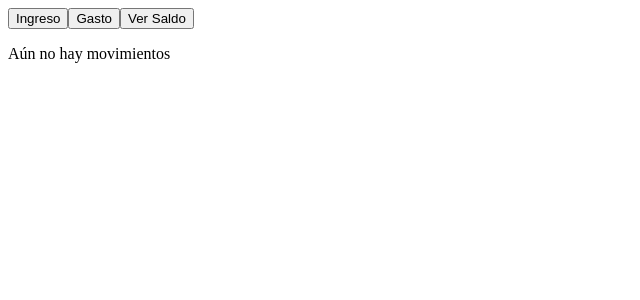
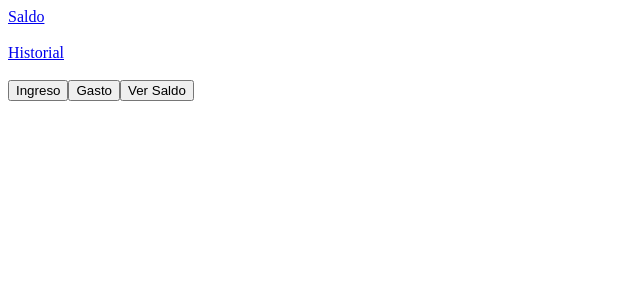
Before and after one commit to Jmeza7/finanzas-app, an Angular app: page / in a window 1280 px wide. Shown: the top 300 px of the page, without its empty margins (0-640 px from the left). Built offline with nearby package versions, Linux system fonts and the light colour scheme.

Commit message:
Día 5: routing con lazy loading y página de historial

```diff
--- a/src/app/app.html
+++ b/src/app/app.html
@@ -1,2 +1,9 @@
-
-<app-saldo />
+<nav>
+    <a routerLink="/">Saldo</a>
+    <br>
+    <br>
+    <a routerLink="/historial">Historial</a>
+    <br>
+    <br>
+</nav>
+<router-outlet />
--- a/src/app/app.routes.ts
+++ b/src/app/app.routes.ts
@@ -1,3 +1,8 @@
 import { Routes } from '@angular/router';
+import { Saldo } from './saldo/saldo';
 
-export const routes: Routes = [];
+export const routes: Routes = [
+    {path:"", component: Saldo},
+    { path: "historial", loadComponent: () => import("./historial/historial").then(m => m.Historial)} //Lazy loading para que
+    //el codigo se descarge solo cuando el usuario entra en ella
+];
--- a/src/app/app.ts
+++ b/src/app/app.ts
@@ -1,9 +1,8 @@
 import { Component, signal } from '@angular/core';
-import { RouterOutlet } from '@angular/router';
-import { Saldo } from './saldo/saldo';
+import { RouterLink, RouterOutlet } from '@angular/router';
 
 @Component({
-  imports: [Saldo],
+  imports: [RouterLink, RouterOutlet],
   selector: 'app-root',
   styleUrl: './app.scss',
   templateUrl: './app.html',
--- /dev/null
+++ b/src/app/historial/historial.html
@@ -0,0 +1,5 @@
+@for (item of movimientos(); track item.id) {
+  <p>{{ item.cantidad }} {{ item.tipo }}</p>
+} @empty {
+  <p>Aún no hay movimientos</p>
+}
--- /dev/null
+++ b/src/app/historial/historial.ts
@@ -0,0 +1,14 @@
+import { Component, inject } from '@angular/core';
+import { Movimientos } from '../services/movimientos';
+
+@Component({
+  imports: [],
+  selector: 'app-historial',
+  styleUrl: './historial.scss',
+  templateUrl: './historial.html',
+})
+export class Historial {
+  private readonly movimientosService = inject(Movimientos);
+  movimientos = this.movimientosService.movimientos;
+
+}
--- a/src/app/saldo/saldo.html
+++ b/src/app/saldo/saldo.html
@@ -2,15 +2,6 @@
 <button class="button" (click)="agregar('gasto')"> Gasto</button>
 <button class="button" (click)="getSaldo()"> Ver Saldo</button>
 
-@for (item of movimientos(); track item.id) {
-  <p>{{ item.cantidad }} {{ item.tipo }}</p>
-} @empty {
-  <p>Aún no hay movimientos</p>
-}
-
-<br>
-<br>
-
 @if(showSaldo()){
     <h1> {{saldo()}} </h1>
 }
--- a/src/app/saldo/saldo.ts
+++ b/src/app/saldo/saldo.ts
@@ -11,7 +11,6 @@ import { Movimientos } from '../services/movimientos';
 export class Saldo {
   private readonly movimientosService = inject(Movimientos);
   showSaldo = signal(false);
-  movimientos = this.movimientosService.movimientos;
   saldo = this.movimientosService.saldo;
 
   estado = this.movimientosService.estado;
```
Also changed, not shown: src/app/historial/historial.scss (added), 1 other file (tests, documents, lock files or other folders).
